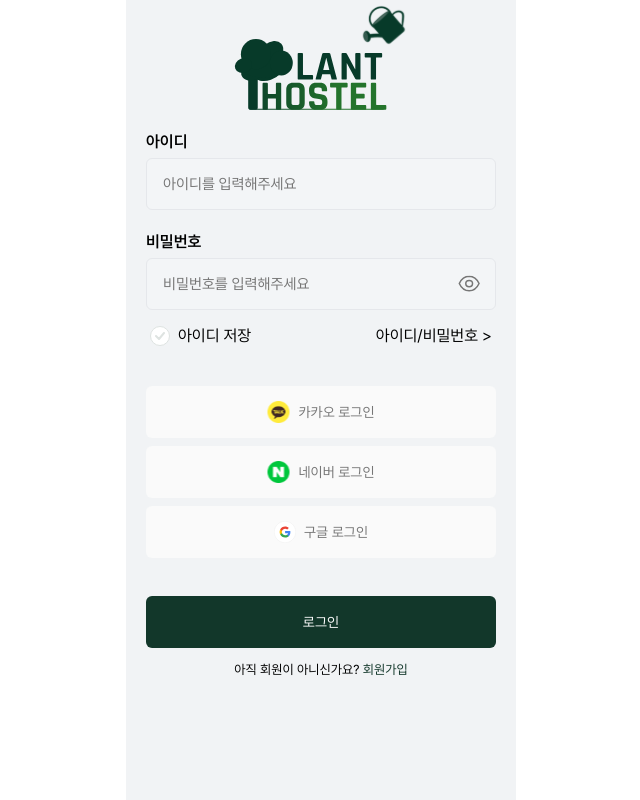
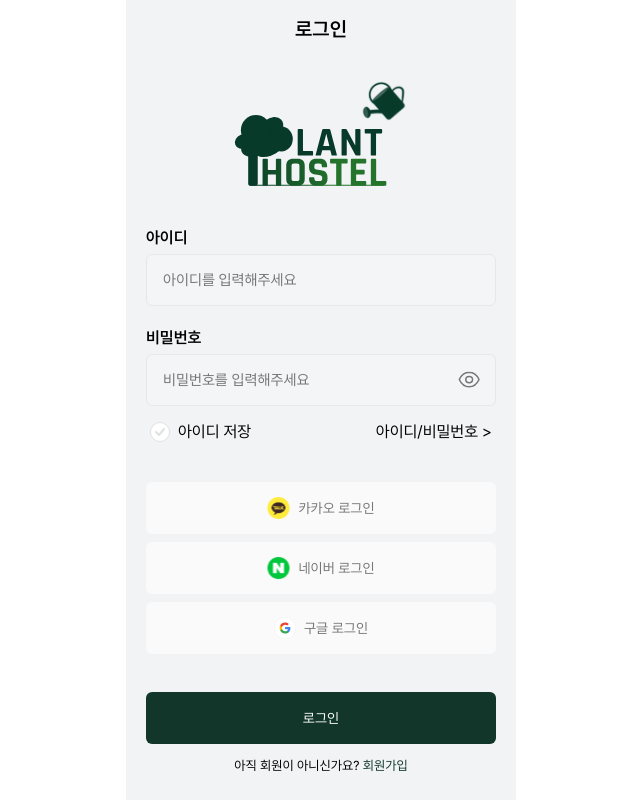
Before and after one commit to Plant-Hostel/PlantHostel-Client, a Next.js app: page /login in a window 1280 px wide. Shown: the whole page, without its empty margins (319-959 px from the left). Built offline with nearby package versions, Linux system fonts and the light colour scheme.

Commit message:
CommonHeader 컴포넌트 추가

```diff
--- /dev/null
+++ b/src/app/join/layout.tsx
@@ -0,0 +1,16 @@
+import CommonHeader from "@/components/common/CommonHeader";
+import React from "react";
+import BackArrowLeftBtn from "@/components/common/BackArrowLeftBtn";
+
+export default function Layout({ children }: { children: React.ReactNode }) {
+  return (
+    <div>
+      <CommonHeader
+        left={<BackArrowLeftBtn />}
+        center="회원가입"
+        className="mb-5"
+      />
+      {children}
+    </div>
+  );
+}
--- /dev/null
+++ b/src/app/login/layout.tsx
@@ -0,0 +1,11 @@
+import CommonHeader from "@/components/common/CommonHeader";
+import React from "react";
+
+export default function Layout({ children }: { children: React.ReactNode }) {
+  return (
+    <div>
+      <CommonHeader center="로그인" />
+      {children}
+    </div>
+  );
+}
--- a/src/app/login/page.tsx
+++ b/src/app/login/page.tsx
@@ -5,7 +5,9 @@ import LoginForm from "@/components/login/LoginForm";
 export default function Page() {
   return (
     <div className="flex flex-col justify-center items-center gap-5">
-      <Logo />
+      <div className="h-[150px] flex items-center">
+        <Logo />
+      </div>
       <LoginForm />
     </div>
   );
--- /dev/null
+++ b/src/app/member/find-account/layout.tsx
@@ -0,0 +1,11 @@
+import CommonHeader from "@/components/common/CommonHeader";
+import React from "react";
+
+export default function Layout({ children }: { children: React.ReactNode }) {
+  return (
+    <div>
+      <CommonHeader center="아이디 비밀번호 찾기" className="mb-[72px]" />
+      {children}
+    </div>
+  );
+}
--- /dev/null
+++ b/src/components/common/BackArrowLeftBtn.tsx
@@ -0,0 +1,19 @@
+"use client";
+
+import React from "react";
+import ArrowLeft from "@/images/ArrowLeft.svg";
+import { useRouter } from "next/navigation";
+
+//Header에서 뒤로가기 아이콘
+export default function BackArrowLeftBtn() {
+  const router = useRouter();
+  return (
+    <button
+      onClick={() => {
+        router.push("/");
+      }}
+    >
+      <ArrowLeft />
+    </button>
+  );
+}
--- /dev/null
+++ b/src/components/common/CommonHeader.tsx
@@ -0,0 +1,28 @@
+import React from "react";
+
+type HeaderProps = {
+  left?: React.ReactNode | string;
+  center?: React.ReactNode | string;
+  right?: React.ReactNode | string;
+  className?: string;
+};
+
+export default function CommonHeader({
+  left,
+  center,
+  right,
+  className,
+}: HeaderProps) {
+  return (
+    <div
+      className={`relative flex justify-between py-[14px] font-PretendardSemibold text-[20px] h-[56px] ${className}`}
+    >
+      <div className="flex-1">{left}</div>
+      {/* 항상 중앙 위치 */}
+      <div className="absolute left-1/2 transform -translate-x-1/2 text-center">
+        {center}
+      </div>
+      <div className="flex-1 text-right">{right}</div>
+    </div>
+  );
+}
--- a/src/components/login/LoginForm.tsx
+++ b/src/components/login/LoginForm.tsx
@@ -21,7 +21,11 @@ interface FormValues {
 export default function LoginForm() {
   const router = useRouter();
 
-  const { register, handleSubmit } = useForm<FormValues>();
+  const {
+    register,
+    handleSubmit,
+    formState: { errors },
+  } = useForm<FormValues>();
 
   const [saveId, setSaveId] = useState(false);
 
@@ -44,20 +48,41 @@ export default function LoginForm() {
       >
         <div>
           <div className="flex flex-col gap-5 mb-[14px]">
+            <div>
               <CommonInput
                 id="userId"
                 label="아이디"
                 placeholder="아이디를 입력해주세요"
                 {...register("userId", { required: "ID is required" })}
               />
+              {errors.userId && (
+                <p className="text-warning text-sm">{errors.userId.message}</p>
+              )}
+            </div>
+            <div>
               <CommonInput
                 id="password"
                 label="비밀번호"
                 type="password"
                 placeholder="비밀번호를 입력해주세요"
                 {...register("password", { required: "PASSWORD is required" })}
-              icon={<Show />}
+                icon={
+                  <button
+                    className="flex justify-center items-center"
+                    onClick={() => {
+                      console.log("비밀번호 감추기"); //추후에 구현
+                    }}
+                  >
+                    <Show />
+                  </button>
+                }
               />
+              {errors.password && (
+                <p className="text-warning text-sm">
+                  {errors.password.message}
+                </p>
+              )}
+            </div>
           </div>
           <div className="flex justify-between px-1">
             <CommonCheckbox
```
Also changed, not shown: src/images/ArrowLeft.svg (added). Lines whose indentation alone changed are shown as unchanged.
